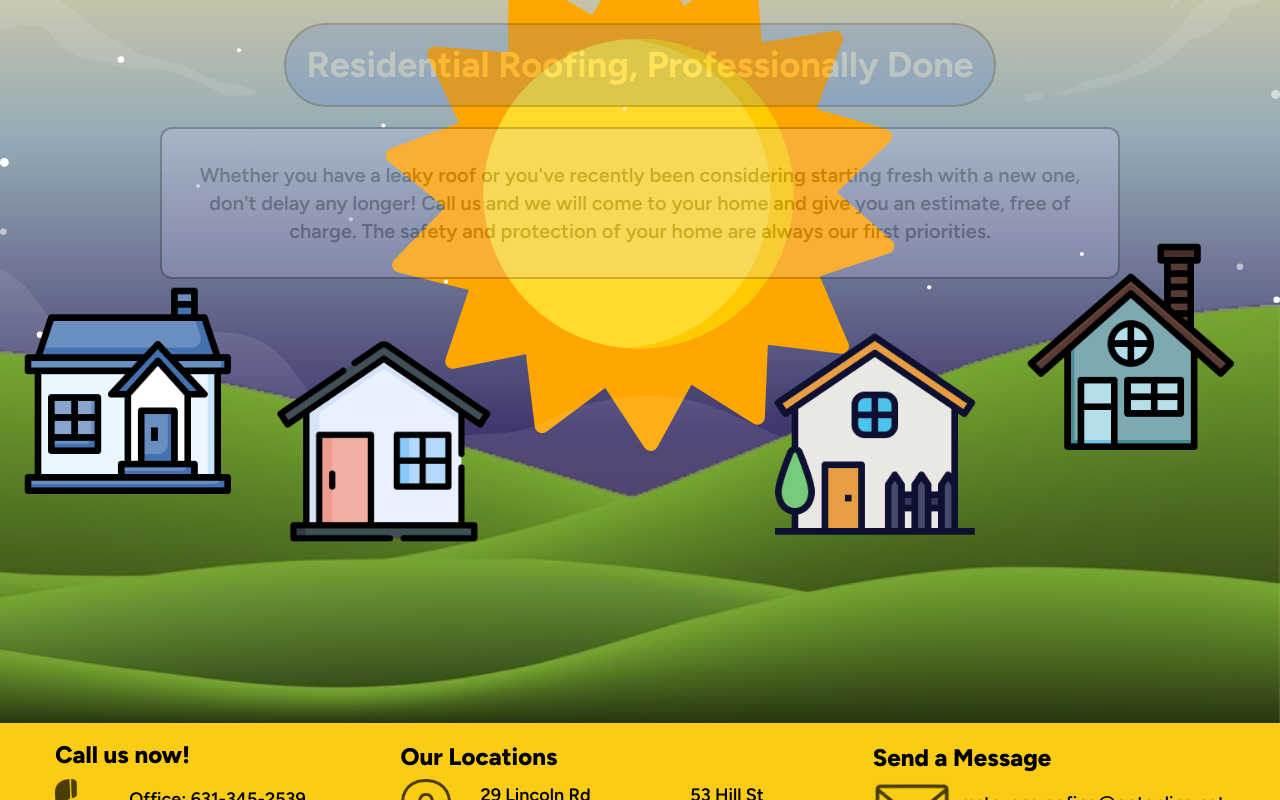
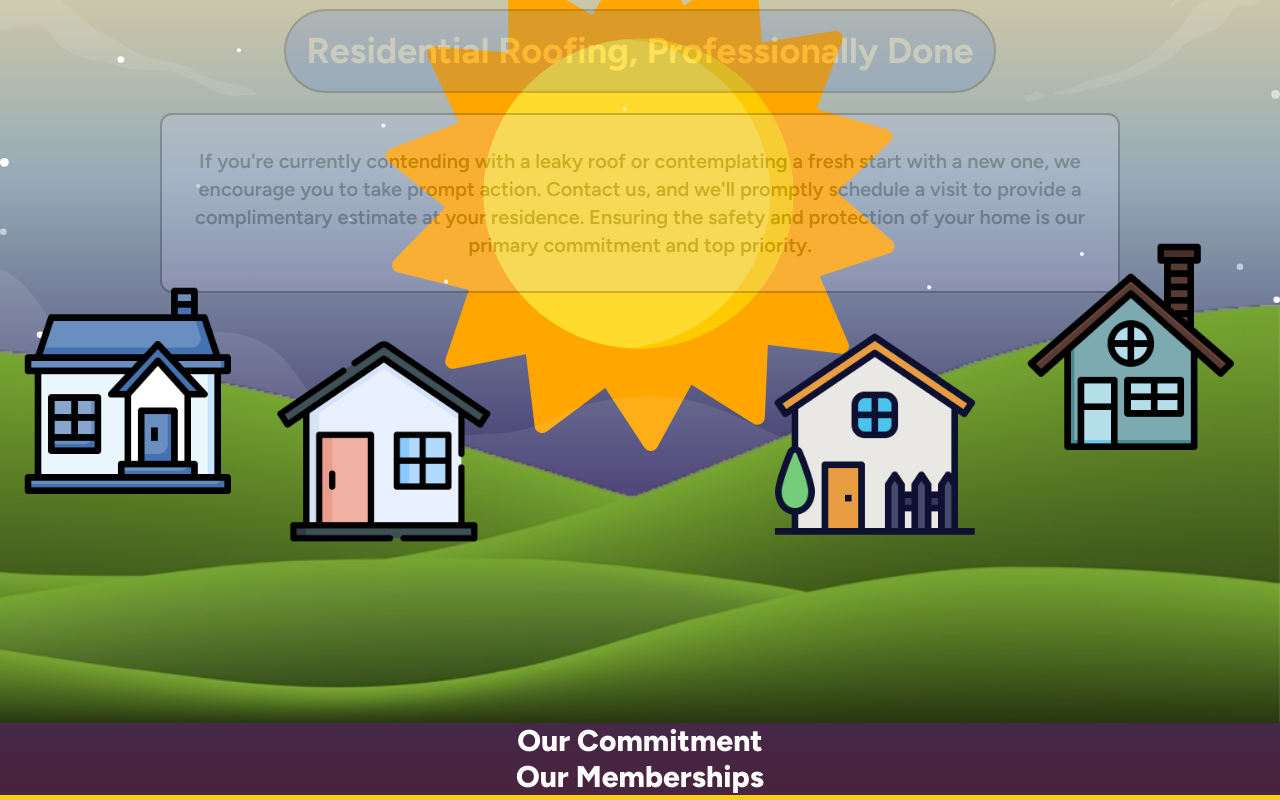
Before and after one commit to nixkhm/mstevensroofing, a Next.js app: page /residential in a window 1280 px wide. Shown: the part 480-1280 px from the top of the page. Built offline with nearby package versions, Linux system fonts and the light colour scheme.

Commit message:
residential components

```diff
--- /dev/null
+++ b/components/Residential/ResidentialInfoBlock.tsx
@@ -0,0 +1,11 @@
+const ResidentialInfoBlock = () => {
+  return (
+    <div className='flex flex-col'>
+      <h1 className='text-center text-3xl font-extrabold text-white'>
+        Our Commitment
+      </h1>
+    </div>
+  )
+}
+
+export default ResidentialInfoBlock
--- /dev/null
+++ b/components/Residential/ResidentialMemberships.tsx
@@ -0,0 +1,11 @@
+const ResidentialMemberships = () => {
+  return (
+    <div className='flex flex-col'>
+      <h1 className='text-center text-3xl font-extrabold text-white'>
+        Our Memberships
+      </h1>
+    </div>
+  )
+}
+
+export default ResidentialMemberships
--- a/components/Residential/ResidentialParallax.tsx
+++ b/components/Residential/ResidentialParallax.tsx
@@ -15,6 +15,8 @@ import house4 from '@/public/Residential_Images/house4.png'
 import Image from 'next/image'
 import gsap from 'gsap'
 import { ScrollTrigger } from 'gsap/all'
+import ResidentialInfoBlock from './ResidentialInfoBlock'
+import ResidentialMemberships from './ResidentialMemberships'
 
 const ResidentialParallax = () => {
   const [background, setBackground] = useState(10)
@@ -75,7 +77,7 @@ const ResidentialParallax = () => {
         background: `linear-gradient(#FCDE9C, #96ACB7 ${background}%, #40376E, #48233C )`
       }}
     >
-      <div className='parallax relative h-[110vh] w-full overflow-hidden text-white'>
+      <div className='parallax relative h-[110vh] w-full overflow-clip text-white'>
         <Image
           ref={mountainRef}
           className='mountain scale-y-100'
@@ -108,7 +110,7 @@ const ResidentialParallax = () => {
           src={cloudRight}
           alt='cloud-right'
         />
-        <Image ref={ref} className='stars' src={stars} alt='stars' />
+        <Image ref={starsRef} className='stars' src={stars} alt='stars' />
         <Image
           ref={ref}
           className={`house1 custom-hidden w-1/4 lg:block lg:w-1/6 ${
@@ -150,14 +152,22 @@ const ResidentialParallax = () => {
             className='text-md z-50 mt-5 rounded-xl border-2 border-black bg-violet-200 p-8 font-semibold text-black lg:text-xl'
             style={{ width: '75%' }}
           >
-            Whether you have a leaky roof or you&apos;ve recently been
+            {/* Whether you have a leaky roof or you&apos;ve recently been
             considering starting fresh with a new one, don&apos;t delay any
             longer! Call us and we will come to your home and give you an
-            estimate, free of charge. The safety and protection of your home are
-            always our first priorities.
+            estimate, free of charge. The safety and protection of your home
+            will always be our first priority. */}
+            If you&apos;re currently contending with a leaky roof or
+            contemplating a fresh start with a new one, we encourage you to take
+            prompt action. Contact us, and we&apos;ll promptly schedule a visit
+            to provide a complimentary estimate at your residence. Ensuring the
+            safety and protection of your home is our primary commitment and top
+            priority.
           </p>
         </div>
       </div>
+      <ResidentialInfoBlock />
+      <ResidentialMemberships />
     </div>
   )
 }
```
